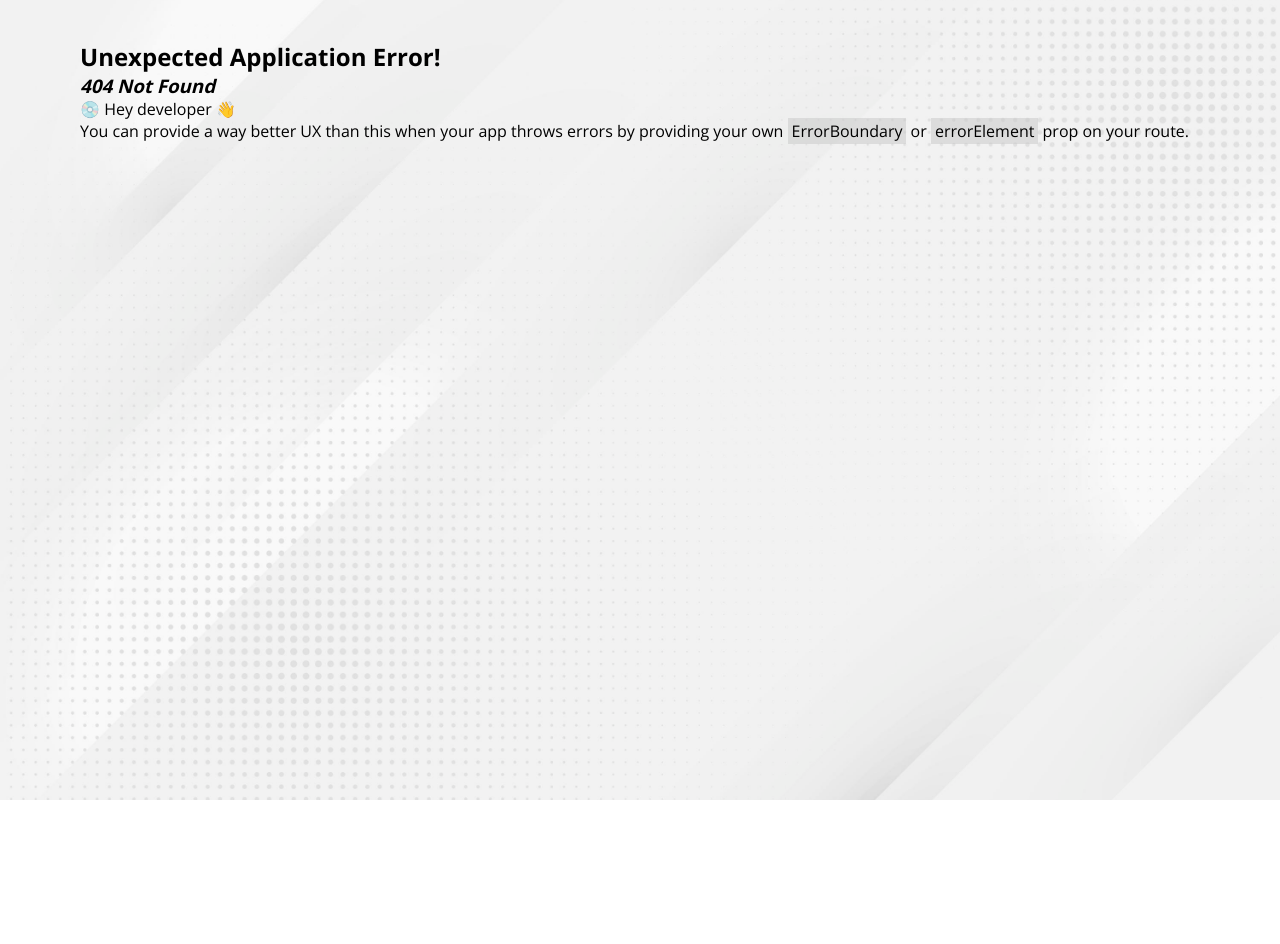
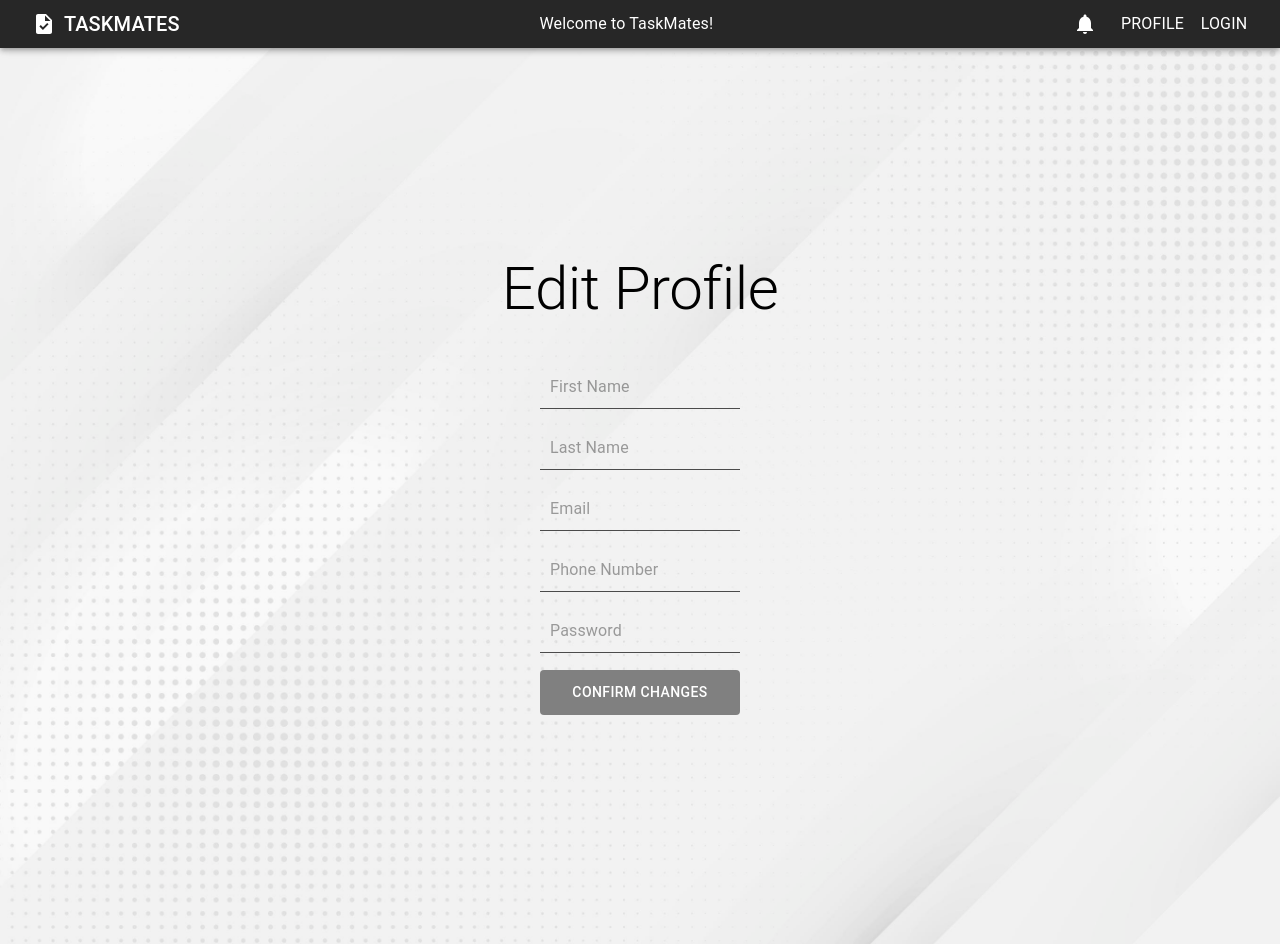
Before and after one commit to kmd2zjw/TaskMates, a React (Create React App) app in the folder frontend/: page /editprofile/1 in a window 1280 px wide. Before the commit this address had no page. Before the commit the page ends 800 px from the top, so only its background shows below. Built offline with nearby package versions, Linux system fonts and the light colour scheme; no server answers.

Commit message:
Began developing update profile feature

```diff
--- a/frontend/src/App.js
+++ b/frontend/src/App.js
@@ -5,7 +5,7 @@ import {
   Outlet,
 } from "react-router-dom";
 
-import { Home, Login, Profile, Register, Organizations, CreateOrg, CreateTask, Task } from './pages';
+import { Home, Login, Profile, EditProfile, Register, Organizations, CreateOrg, CreateTask, Task } from './pages';
 import { Footer, Navbar } from './components';
 import './style.scss';
 /*
@@ -51,6 +51,10 @@ const router = createBrowserRouter([
     element: <Profile/>,
   },
   {
+    path: "/editprofile/:id",
+    element: <EditProfile/>,
+  },
+  {
     path: "/orgs/:id",
     element: <Organizations/>,
   },
--- /dev/null
+++ b/frontend/src/pages/EditProfile.jsx
@@ -0,0 +1,94 @@
+
+import { AppWrap } from '../wrapper';
+import React, { useEffect } from "react";
+import { useState } from "react";
+import { useContext } from "react";
+import { useLocation, useNavigate } from "react-router-dom";
+import { AuthContext } from "../context/authContext";
+import axios from "axios";
+import Typography from '@mui/material/Typography';
+import Input from '@mui/material/Input';
+import Button from "@mui/material/Button";
+
+const EditProfile = () => {
+
+    const location = useLocation();
+    const userID = location.pathname.split("/")[2];
+
+    const [inputs, setInputs] = useState({
+        firstName: "",
+        lastName: "",
+        email: "",
+        phoneNumber: "",
+        password: "",
+    });
+    const [err, setError] = useState(null);
+
+    const navigate = useNavigate();
+    const { currentUser } = useContext(AuthContext);
+
+    const handleChange = e => {
+        setInputs((prev) => ({ ...prev, [e.target.name]: e.target.value }));
+        //console.log(inputs)
+    };
+
+
+    const handleSubmit = async e => {
+        e.preventDefault();
+        try {
+            await axios.put(`../auth/${currentUser}`, inputs, );
+            //console.log(inputs)
+            navigate("/profile");
+        } catch (err) {
+            console.log(inputs)
+            console.log(err.response.data)
+            setError(err.response.data)
+        }
+    }
+
+    return (
+        <div className="auth">
+            <Typography variant="h2">Edit Profile</Typography>
+            <form>
+                <Input
+                    type="text" required T
+                    placeholder='First Name'
+                    className="app__form-element"
+                    name="firstName"
+                    onChange={handleChange}
+                />
+                <Input
+                    type="text" required T
+                    placeholder='Last Name'
+                    className="app__form-element"
+                    name="lastName"
+                    onChange={handleChange}
+                />
+                <Input
+                    type="text" required T
+                    placeholder='Email'
+                    className="app__form-element"
+                    name="email"
+                    onChange={handleChange}
+                />
+                <Input
+                    type="number" required T
+                    placeholder='Phone Number'
+                    className="app__form-element"
+                    name="phoneNumber"
+                    onChange={handleChange}
+                />
+                <Input
+                    type="text" required T
+                    placeholder='Password'
+                    className="app__form-element"
+                    name="password"
+                    onChange={handleChange}
+                />
+                <Button variant='outlined' className="app__form-element" sx={{ color: '#212121', borderColor: '#212121' }} onClick={handleSubmit}>Confirm Changes</Button>
+            </form>
+        </div>
+    )
+}
+
+export default AppWrap(EditProfile, "EditProfile");
--- a/frontend/src/pages/Profile.jsx
+++ b/frontend/src/pages/Profile.jsx
@@ -38,7 +38,7 @@ const Profile = () => {
     }
 
     return (
-        <Box className="app__container" style={{ justifyContent: "flex-start" }}>
+        <Box className="app__container" style={{ justifyContent: "flex-start", height: 'auto' }}>
             {currentUser ? (
                 <div className="title-section">
                     <Typography variant="h2" style={{ paddingBottom: '0rem' }} className="title-text app__profile-element">{currentUser?.first_name} {currentUser?.last_name}</Typography>
@@ -79,13 +79,15 @@ const Profile = () => {
 
                     <Typography variant="h4" className="app__profile-element"><u>Phone Number:</u> {currentUser?.phone_number}</Typography>
 
-                    <Typography variant="h4" className="app__profile-element"><u>User ID:</u> {currentUser?.userID}</Typography>
-
-
                     <div className="centerElements">
                         <Button variant="outlined" sx={{ color: '#212121', borderColor: '#212121' }} className="app__section-element" onClick={logout}>
                             <Typography>Logout</Typography>
                         </Button>
+                        <a href={`/editprofile/${currentUser.userID}`}>
+                        <Button variant="outlined" sx={{ color: '#212121', borderColor: '#212121' }} className="app__section-element" >
+                            <Typography>Update Profile</Typography>
+                        </Button>
+                        </a>
                     </div>
 
 
--- a/frontend/src/pages/index.js
+++ b/frontend/src/pages/index.js
@@ -4,5 +4,6 @@ export { default as Profile } from './Profile';
 export { default as Register } from './Register';
 export { default as Organizations } from './Organizations';
 export { default as CreateOrg } from './CreateOrg';
+export { default as EditProfile } from './EditProfile';
 export {default as CreateTask} from './CreateTask';
 export {default as Task} from './Task'
```
Also changed, not shown: 2 other files (tests, documents, lock files or other folders).
